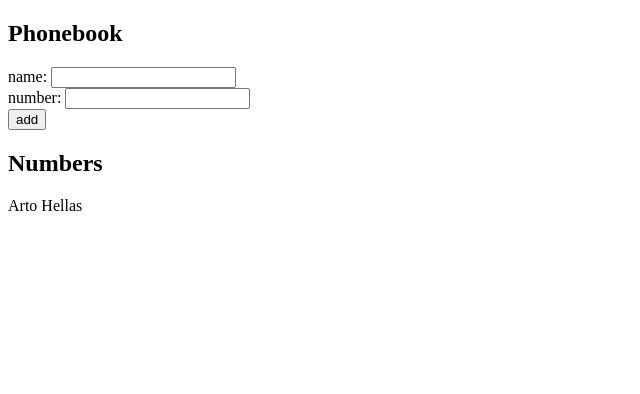
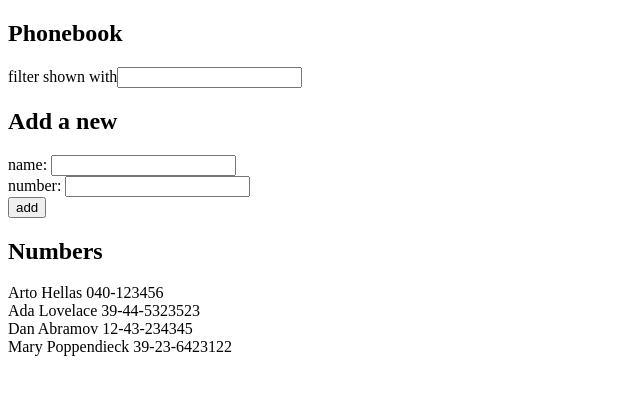
Before and after one commit to Toki001/full, a React (Vite) app in the folder part2/phonebook/: page / in a window 1280 px wide. Shown: the top 394 px of the page, without its empty margins (0-640 px from the left). Built offline with nearby package versions, Linux system fonts and the light colour scheme.

Commit message:
Exercise 2.9

```diff
--- a/part2/phonebook/src/App.jsx
+++ b/part2/phonebook/src/App.jsx
@@ -2,21 +2,22 @@
 
 const App = () => {
   const [persons, setPersons] = useState([
-    {
-      name: 'Arto Hellas',
-      number: '040-1234567'
-     }
+    { name: 'Arto Hellas', number: '040-123456', id: 1 },
+    { name: 'Ada Lovelace', number: '39-44-5323523', id: 2 },
+    { name: 'Dan Abramov', number: '12-43-234345', id: 3 },
+    { name: 'Mary Poppendieck', number: '39-23-6423122', id: 4 }
   ])
   const [newName, setNewName] = useState('')
   const [newNumber, setNewNumber] = useState('')
+  const [filter, setFilter] = useState('')
 
-  const handleNewName = (event) => {
-    setNewName(event.target.value)
-  }
+  const handleNewName = (event) => setNewName(event.target.value)
 
-  const handleNewNumber = (event) => {
-    setNewNumber(event.target.value)
-  }
+  const handleNewNumber = (event) => setNewNumber(event.target.value)
+
+  const handleFilter = (event) => setFilter(event.target.value)
+
+  const personsToShow = persons.filter(person =>person.name.toLowerCase().includes(filter.toLowerCase()))
 
   const addPerson = (event) => {
     event.preventDefault()
@@ -30,6 +31,7 @@
       const personObject = {
         name: newName,
         number: newNumber,
+        id: newName
       }
       setPersons(persons.concat(personObject))
       setNewName('')
@@ -38,10 +40,11 @@
 
   }
 
-
   return (
     <div>
       <h2>Phonebook</h2>
+      <div>filter shown with<input value={filter} onChange={handleFilter}/></div>
+      <h2>Add a new</h2>
       <form onSubmit={addPerson}>
         <div>name: <input value={newName} onChange={handleNewName} /></div>
         <div>number: <input value={newNumber} onChange={handleNewNumber} /></div>
@@ -51,8 +54,8 @@
       </form>
       <h2>Numbers</h2>
       <div>
-        {persons.map(person =>
-          <p key={person.name}>{person.name}</p>
+        {personsToShow.map(person =>
+          <div key={person.id}>{person.name} {person.number}</div>
         )}
       </div>
     </div>
```
